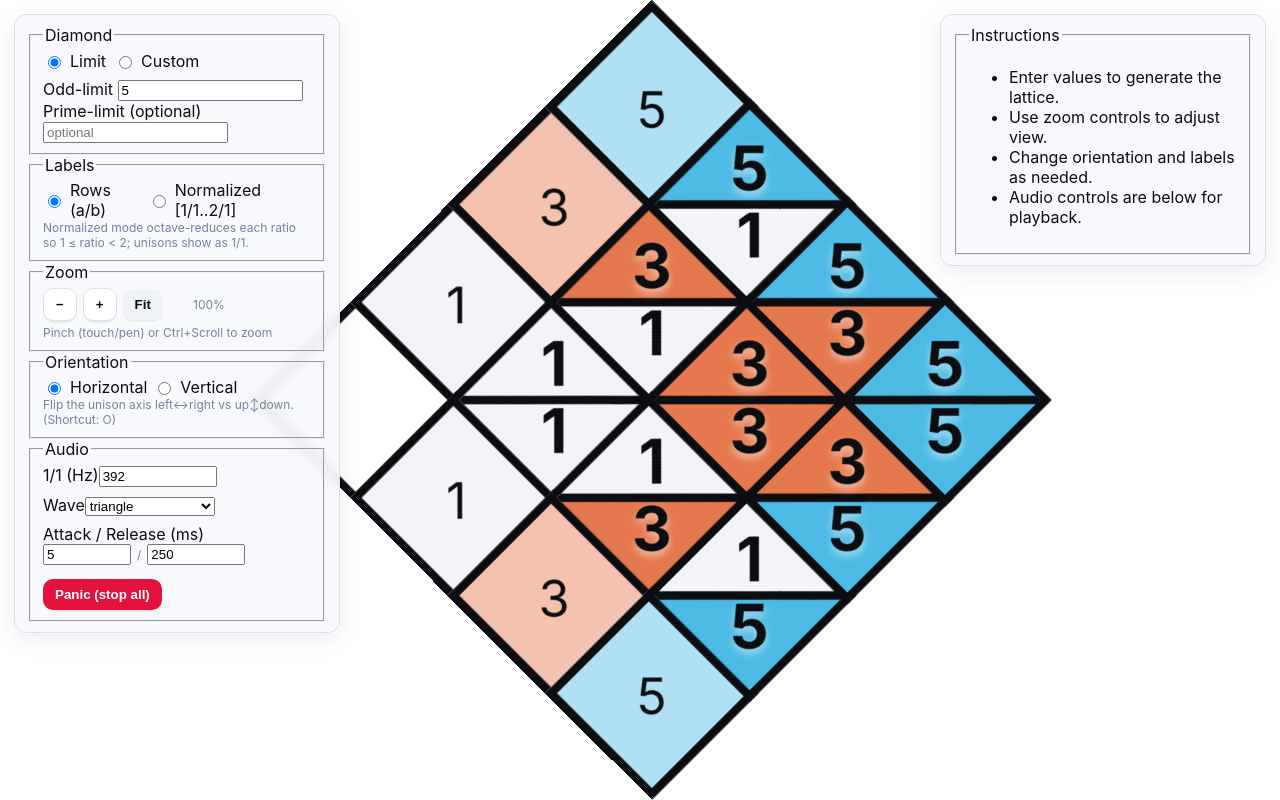
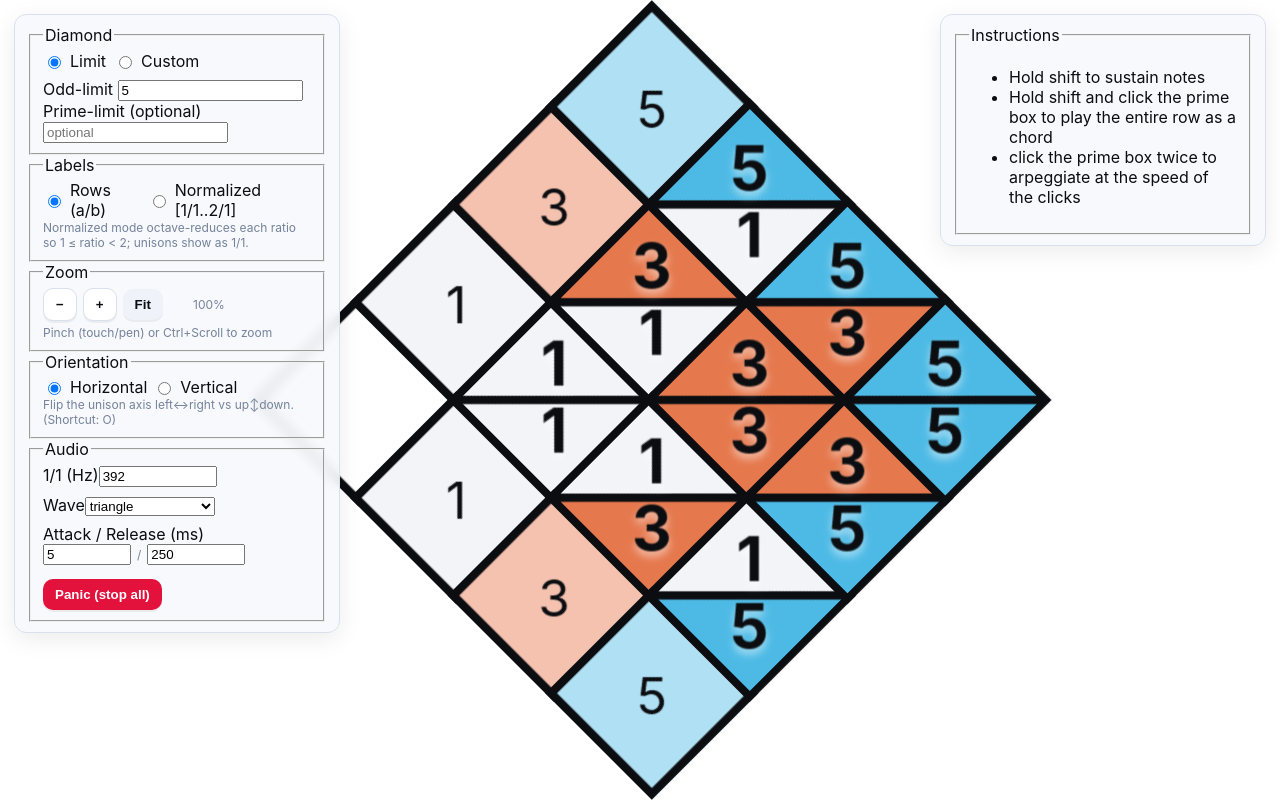
Before and after one commit to NickVuci/TonalityDiamondApplet, a plain HTML site: page index.html in a window 1280 px wide. Drawn offline with Linux system fonts and the light colour scheme.

Commit message:
Update instructions and enhance audio control layout for clarity

```diff
--- a/index.html
+++ b/index.html
@@ -77,10 +77,9 @@
       <fieldset>
         <legend>Instructions</legend>
         <ul>
-          <li>Enter values to generate the lattice.</li>
-          <li>Use zoom controls to adjust view.</li>
-          <li>Change orientation and labels as needed.</li>
-          <li>Audio controls are below for playback.</li>
+          <li>Hold shift to sustain notes</li>
+          <li>Hold shift and click the prime box to play the entire row as a chord</li>
+          <li>click the prime box twice to arpeggiate at the speed of the clicks</li>
         </ul>
       </fieldset>
     </div>
--- a/style.css
+++ b/style.css
@@ -60,7 +60,14 @@ body{ margin:0; background:var(--bg); color:var(--ink); font-family: Inter, syst
 .tile:not(.axis) .cell::before{ content: ""; position:absolute; inset:-25%; background: linear-gradient(to bottom, var(--numColor, #cbd5e1) 0 50%, var(--denColor, #cbd5e1) 50% 100%); transform: scale(1.45); transform-origin: 50% 50%; z-index:0; }
 
 .tile.axis{ background:#fff; cursor:pointer; }
-.tile.axis .label{ position:absolute; inset:0; display:flex; align-items:center; justify-content:center; font-size: 12px; }
+.tile.axis .label {
+  position: absolute;
+  inset: 0;
+  display: flex;
+  align-items: center;
+  justify-content: center;
+  font-size: calc(var(--cell) * 0.38); /* was 12px, now scales with zoom */
+}
 .tile:focus, .tile.axis:focus{ outline: none !important; }
 .tile.axis.armed{ outline: none !important; }
 
@@ -86,3 +93,16 @@ body{ margin:0; background:var(--bg); color:var(--ink); font-family: Inter, syst
 
 /* Prevent text selection/highlight inside the diamond grid */
 #stage, #stage *{ -webkit-user-select: none; -moz-user-select: none; -ms-user-select: none; user-select: none; }
+#diamondWrap, #stage, .tile, .cell {
+  will-change: transform;
+  backface-visibility: hidden;
+  /* For smoother scaling of text and borders */
+  transform-style: preserve-3d;
+}
+
+.tile, .cell, .label, .frac {
+  /* Prevent pixelation of text and borders */
+  font-smooth: always;
+  -webkit-font-smoothing: antialiased;
+  -moz-osx-font-smoothing: grayscale;
+}
```
